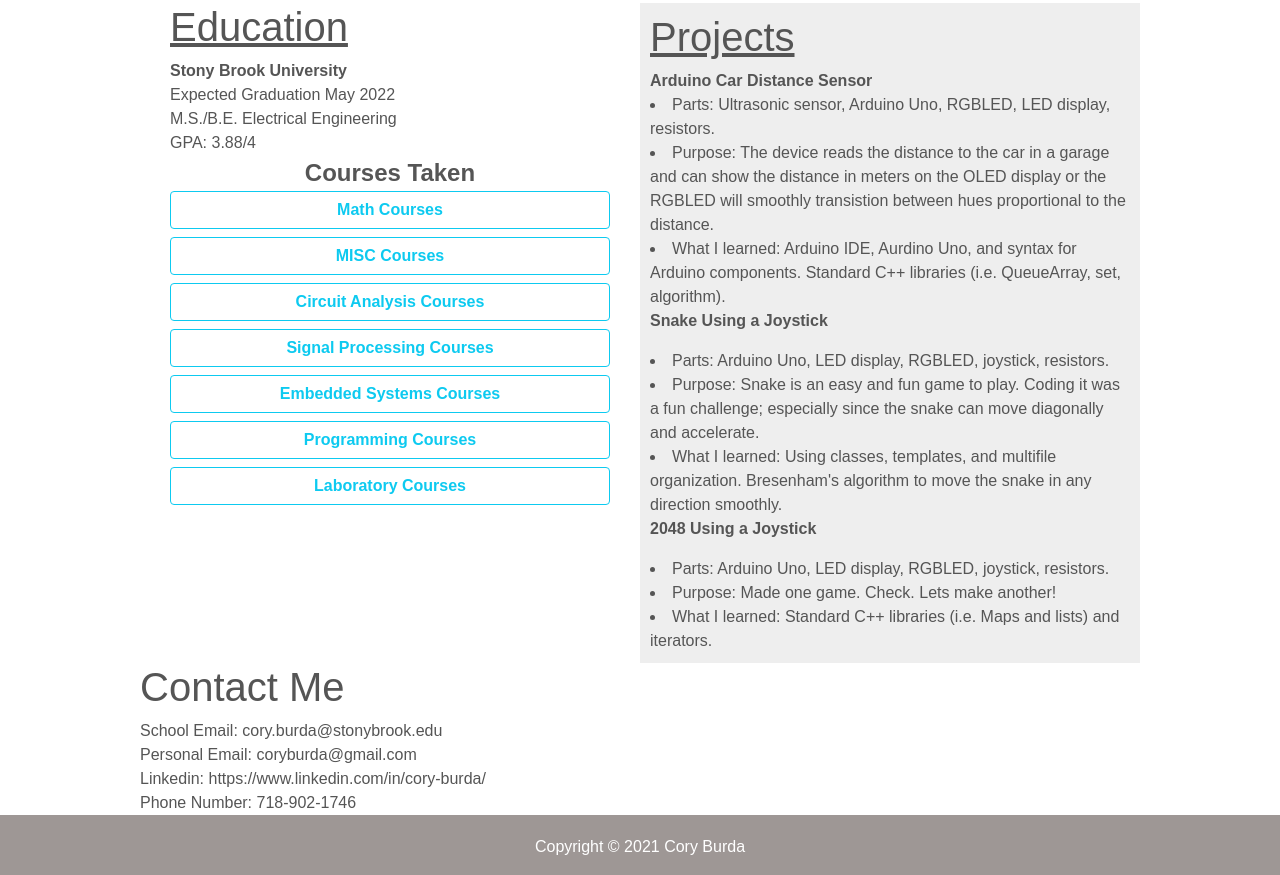
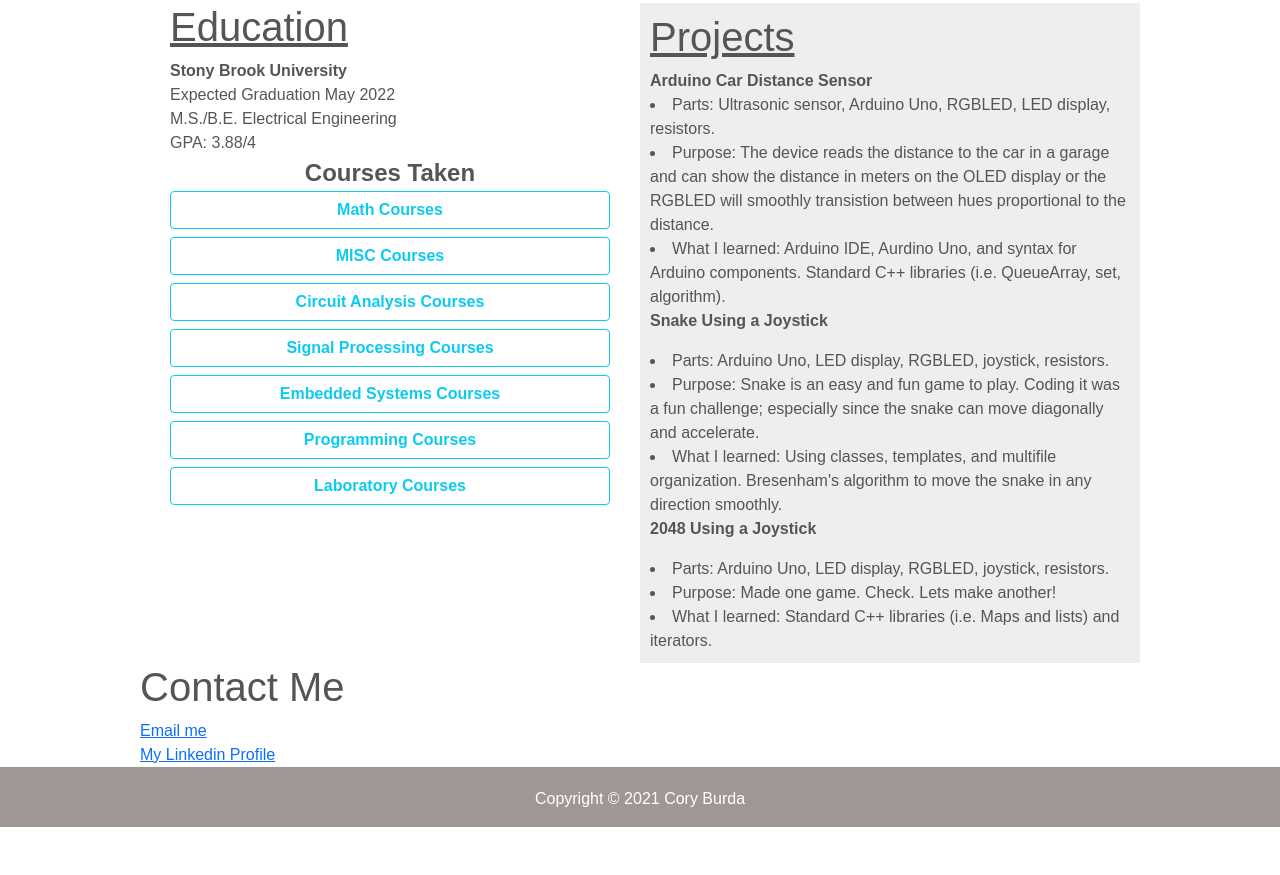
Before and after one commit to CoryBurda/website, a plain HTML site: page public/index.html in a window 1280 px wide. Shown: the part 253-1128 px from the top of the page. After the commit the page ends 1080 px from the top, so only its background shows below. Drawn offline with nearby package versions, Linux system fonts and the light colour scheme; some packages are replaced by stand-ins of ours.

Commit message:
Update Contact Me

```diff
--- a/public/index.html
+++ b/public/index.html
@@ -146,10 +146,8 @@
 
         <div id="contact" class="container">
             <h1>Contact Me</h1>
-            <div>School Email: cory.burda@stonybrook.edu</div>
-            <div>Personal Email: coryburda@gmail.com</div>
-            <div>Linkedin: https://www.linkedin.com/in/cory-burda/</div>
-            <div>Phone Number: 718-902-1746</div>
+            <div><a href="mailto:coryburda@gmail.com">Email me</a></div>
+            <div><a href="https://www.linkedin.com/in/cory-burda/">My Linkedin Profile</a></div>
         </div>
 
         <footer id="main-footer">
```
